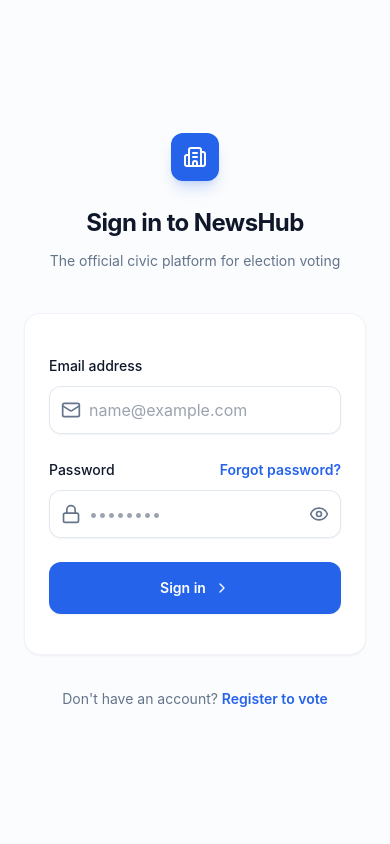
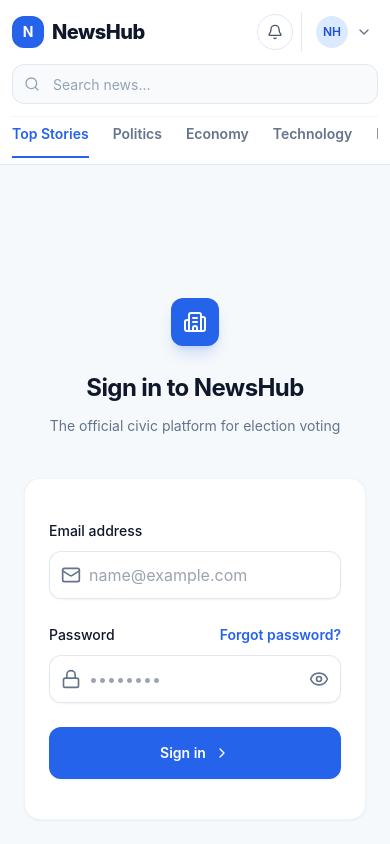
Before and after one commit to Pb2kick/NewsHub, a React (Create React App) app in the folder frontend/: page /login in a window 390 px wide. Shown: the top 844 px of the page. Built offline with nearby package versions, Linux system fonts and the light colour scheme; no server answers.

Commit message:
Added footer and header to the rest of the website

```diff
--- a/frontend/src/App.jsx
+++ b/frontend/src/App.jsx
@@ -14,6 +14,10 @@ import VoteVerification from './screens/VoteVerification';
 import Vote from './screens/Vote';
 import { useEffect, useState } from 'react';
 import { supabase } from './supabaseClient';
+import HomeHeader from './components/home/HomeHeader';
+import HomeFooter from './components/home/HomeFooter';
+import { useProfileMenu } from './hooks/useProfileMenu';
+import { NEWS_CATEGORY_TABS, NEWS_CATEGORY_TOP_STORIES } from './utils/newsCategories';
 
 function ProtectedRoute({ children }) {
   const [user, setUser] = useState(null);
@@ -44,23 +48,72 @@ function ProtectedRoute({ children }) {
   return user ? children : <Navigate to="/login" replace />;
 }
 
+function PageChrome({ children, selectedNewsCategory = NEWS_CATEGORY_TOP_STORIES }) {
+  const {
+    isProfileMenuOpen,
+    setIsProfileMenuOpen,
+    setProfileMenuElement,
+    profilePhotoUrl,
+    profileInitials,
+  } = useProfileMenu();
+
+  /** Handles top nav categories for non-home pages. */
+  const handleSelectNewsCategory = (category) => {
+    if (category === 'Elections') {
+      window.location.href = '/elections';
+      return;
+    }
+    window.location.href = '/home';
+  };
+
+  /** Signs out current session from header menu. */
+  const handleLogout = async () => {
+    await supabase.auth.signOut();
+    window.location.href = '/login';
+  };
+
+  return (
+    <div className="min-h-screen bg-slate-50 flex flex-col">
+      <HomeHeader
+        selectedLocation="Philippines"
+        setUserLocationFromSearch={() => {}}
+        useCurrentUserLocation={() => {}}
+        userLocationDisplayLabel="Set location"
+        isDetecting={false}
+        isUsingCurrentLocation={false}
+        topCategories={NEWS_CATEGORY_TABS}
+        selectedNewsCategory={selectedNewsCategory}
+        onSelectNewsCategory={handleSelectNewsCategory}
+        isProfileMenuOpen={isProfileMenuOpen}
+        setIsProfileMenuOpen={setIsProfileMenuOpen}
+        setProfileMenuElement={setProfileMenuElement}
+        profilePhotoUrl={profilePhotoUrl}
+        profileInitials={profileInitials}
+        onLogout={handleLogout}
+      />
+      <main className="flex-1">{children}</main>
+      <HomeFooter />
+    </div>
+  );
+}
+
 function App() {
   return (
     <Router>
       <div className="App">
         <Routes>
           <Route path="/" element={<Navigate to="/login" replace />} />
-          <Route path="/login" element={<Login />} />
-          <Route path="/register" element={<Register />} />
+          <Route path="/login" element={<PageChrome><Login /></PageChrome>} />
+          <Route path="/register" element={<PageChrome><Register /></PageChrome>} />
           <Route path="/home" element={<ProtectedRoute><Home /></ProtectedRoute>} />
-          <Route path="/news/:id" element={<ProtectedRoute><Article /></ProtectedRoute>} />
-          <Route path="/elections" element={<ProtectedRoute><Elections /></ProtectedRoute>} />
-          <Route path="/elections/:electionId" element={<ProtectedRoute><ElectionDetails /></ProtectedRoute>} />
-          <Route path="/elections/:electionId/candidates/:candidateId" element={<ProtectedRoute><CandidateProfile /></ProtectedRoute>} />
-          <Route path="/elections/:electionId/verify" element={<ProtectedRoute><VoteVerification /></ProtectedRoute>} />
-          <Route path="/elections/:electionId/vote" element={<ProtectedRoute><Vote /></ProtectedRoute>} />
-          <Route path="/profile" element={<ProtectedRoute><Profile /></ProtectedRoute>} />
-          <Route path="/email-confirmed" element={<EmailConfirmed />} />
+          <Route path="/news/:id" element={<ProtectedRoute><PageChrome><Article /></PageChrome></ProtectedRoute>} />
+          <Route path="/elections" element={<ProtectedRoute><PageChrome selectedNewsCategory="Elections"><Elections /></PageChrome></ProtectedRoute>} />
+          <Route path="/elections/:electionId" element={<ProtectedRoute><PageChrome selectedNewsCategory="Elections"><ElectionDetails /></PageChrome></ProtectedRoute>} />
+          <Route path="/elections/:electionId/candidates/:candidateId" element={<ProtectedRoute><PageChrome selectedNewsCategory="Elections"><CandidateProfile /></PageChrome></ProtectedRoute>} />
+          <Route path="/elections/:electionId/verify" element={<ProtectedRoute><PageChrome selectedNewsCategory="Elections"><VoteVerification /></PageChrome></ProtectedRoute>} />
+          <Route path="/elections/:electionId/vote" element={<ProtectedRoute><PageChrome selectedNewsCategory="Elections"><Vote /></PageChrome></ProtectedRoute>} />
+          <Route path="/profile" element={<ProtectedRoute><PageChrome><Profile /></PageChrome></ProtectedRoute>} />
+          <Route path="/email-confirmed" element={<PageChrome><EmailConfirmed /></PageChrome>} />
           <Route path="*" element={<Navigate to="/login" replace />} />
         </Routes>
       </div>
--- a/frontend/src/screens/Article.jsx
+++ b/frontend/src/screens/Article.jsx
@@ -4,7 +4,6 @@ import { ArrowLeft } from 'lucide-react';
 import ArticleContentBlock from '../components/article/ArticleContentBlock';
 import ArticleHeaderBlock from '../components/article/ArticleHeaderBlock';
 import ArticleRelatedSection from '../components/article/ArticleRelatedSection';
-import HomeFooter from '../components/home/HomeFooter';
 import { useArticleDetails } from '../hooks/useArticleDetails';
 
 /**
@@ -21,19 +20,15 @@ export default function Article() {
 
   if (isLoading) {
     return (
-      <div className="min-h-screen bg-slate-50 flex flex-col">
-        <div className="flex-1 grid place-items-center">
+      <div className="grid place-items-center py-16">
         <div className="text-slate-600 text-sm">Loading article...</div>
-        </div>
-        <HomeFooter />
       </div>
     );
   }
 
   if (!displayArticle) {
     return (
-      <div className="min-h-screen bg-slate-50 flex flex-col">
-        <main className="flex-1 max-w-7xl mx-auto px-4 sm:px-6 lg:px-8 py-8 w-full">
+      <main className="max-w-7xl mx-auto px-4 sm:px-6 lg:px-8 py-8 w-full">
         <Link to="/home" className="inline-flex items-center gap-2 text-slate-500 hover:text-blue-600 transition-colors mb-6 text-sm font-medium">
           <ArrowLeft className="w-4 h-4" />
           Back to News
@@ -42,14 +37,11 @@ export default function Article() {
           No article is available for your current location yet. Please change location or try again shortly.
         </div>
       </main>
-        <HomeFooter />
-      </div>
     );
   }
 
   return (
-    <div className="min-h-screen bg-slate-50 flex flex-col">
-      <main className="flex-1 max-w-7xl mx-auto px-4 sm:px-6 lg:px-8 py-8 w-full">
+    <main className="max-w-7xl mx-auto px-4 sm:px-6 lg:px-8 py-8 w-full">
       <Link to="/home" className="inline-flex items-center gap-2 text-slate-500 hover:text-blue-600 transition-colors mb-6 text-sm font-medium">
         <ArrowLeft className="w-4 h-4" />
         Back to News
@@ -61,8 +53,5 @@ export default function Article() {
         <ArticleRelatedSection relatedArticles={relatedArticles} />
       </div>
     </main>
-
-      <HomeFooter />
-    </div>
   );
 }
```
Also changed, not shown: 1 other file (tests, documents, lock files or other folders). Lines whose indentation alone changed are shown as unchanged.
